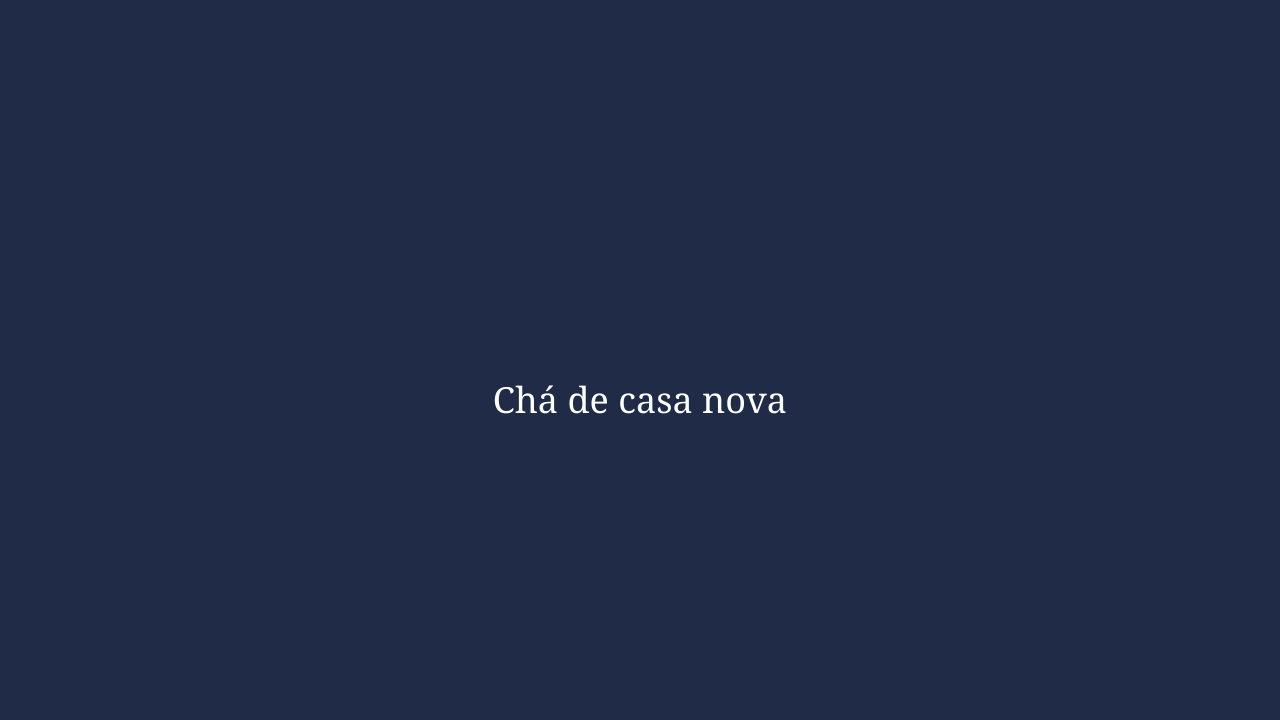
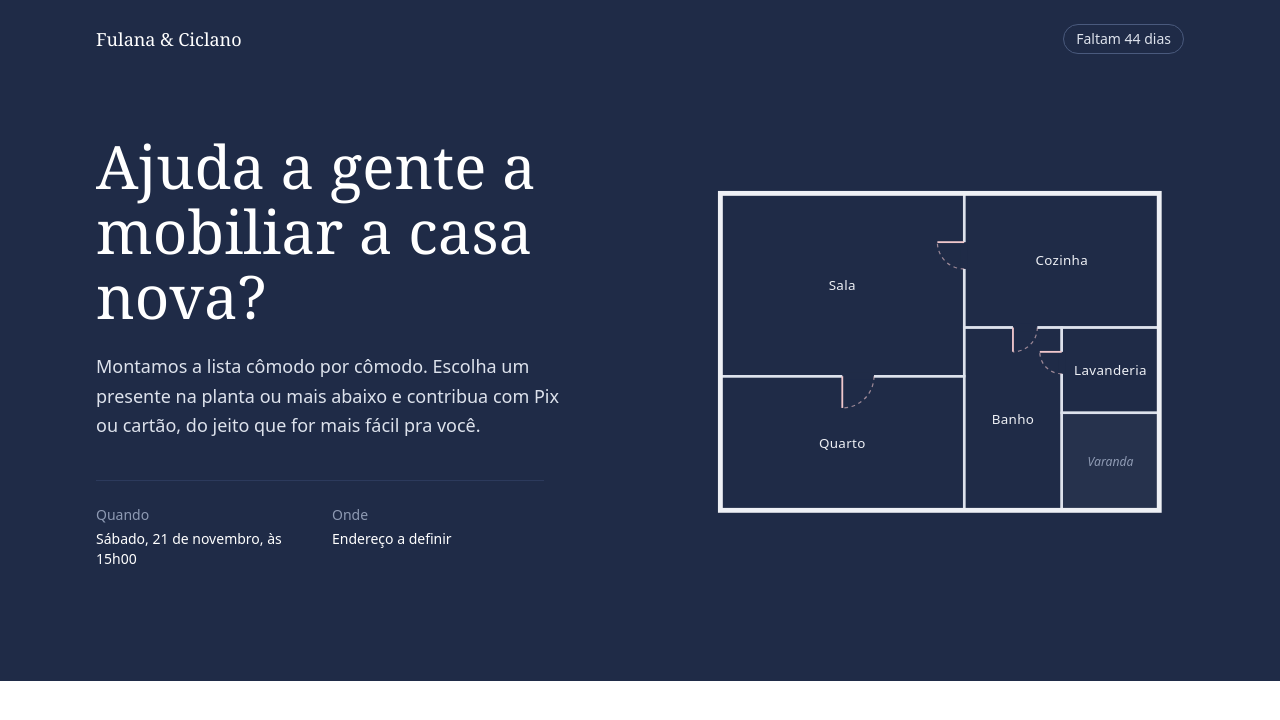
Before and after one commit to Lolita0000/cha-casa-nova, a React (Vite) app: page / in a window 1280 px wide. Shown: the top 720 px of the page. Built offline with nearby package versions, Linux system fonts and the light colour scheme.

Commit message:
feat(hero): add hero with interactive floor plan

```diff
--- a/src/app/App.tsx
+++ b/src/app/App.tsx
@@ -1,7 +1,16 @@
+import { rooms } from '@/data/rooms'
+import { gifts } from '@/data/gifts'
+import { groupGiftsByRoom } from '@/data/selectors'
+import { Hero } from '@/features/hero/Hero'
+
+const giftsByRoom = groupGiftsByRoom(rooms, gifts)
+const activeRoomIds = giftsByRoom.map(({ room }) => room.id)
+
 export function App() {
   return (
-    <main className="grid min-h-svh place-items-center bg-ink-800 text-white">
-      <h1 className="font-display text-4xl">Chá de casa nova</h1>
-    </main>
+    <>
+      <Hero activeRoomIds={activeRoomIds} />
+      <main />
+    </>
   )
 }
--- /dev/null
+++ b/src/features/gifts/roomAnchor.ts
@@ -0,0 +1,5 @@
+import type { RoomId } from '@/types/gift'
+
+export function getRoomAnchor(roomId: RoomId): string {
+  return `comodo-${roomId}`
+}
--- /dev/null
+++ b/src/features/hero/FloorPlan.tsx
@@ -0,0 +1,120 @@
+import type { RoomId } from '@/types/gift'
+import { getRoomAnchor } from '@/features/gifts/roomAnchor'
+
+import {
+  FLOOR_PLAN_VIEWBOX,
+  floorPlanAreas,
+  floorPlanDoors,
+  type FloorPlanArea,
+} from './floorPlanLayout'
+
+interface FloorPlanProps {
+  /** Rooms that have gifts. Only these become links. */
+  activeRoomIds: RoomId[]
+  className?: string
+}
+
+export function FloorPlan({ activeRoomIds, className = '' }: FloorPlanProps) {
+  const { width, height } = FLOOR_PLAN_VIEWBOX
+
+  return (
+    <svg
+      viewBox={`0 0 ${width} ${height}`}
+      className={className}
+      role="group"
+      aria-label="Planta da casa. Clique em um cômodo para ver os presentes dele."
+    >
+      {floorPlanAreas.map((area) => {
+        const isActive = area.roomId !== undefined && activeRoomIds.includes(area.roomId)
+        return isActive && area.roomId ? (
+          <a
+            key={area.key}
+            href={`#${getRoomAnchor(area.roomId)}`}
+            aria-label={`Ver presentes: ${area.label}`}
+            className="group outline-none"
+          >
+            <AreaShape area={area} interactive />
+          </a>
+        ) : (
+          <AreaShape key={area.key} area={area} />
+        )
+      })}
+
+      {floorPlanDoors.map((door) => (
+        <g
+          key={`${door.x}-${door.y}`}
+          transform={`translate(${door.x} ${door.y}) rotate(${door.rotation})`}
+          aria-hidden="true"
+        >
+          <rect x={0} y={-3} width={door.radius} height={6} className="fill-ink-800" />
+          <line
+            x1={0}
+            y1={0}
+            x2={0}
+            y2={door.radius}
+            className="stroke-blush-200"
+            strokeWidth={1.5}
+          />
+          <path
+            d={`M ${door.radius} 0 A ${door.radius} ${door.radius} 0 0 1 0 ${door.radius}`}
+            fill="none"
+            className="stroke-blush-200/60"
+            strokeWidth={1}
+            strokeDasharray="3 3"
+          />
+        </g>
+      ))}
+
+      <rect
+        x={20}
+        y={20}
+        width={width - 40}
+        height={height - 40}
+        fill="none"
+        className="stroke-ink-50"
+        strokeWidth={4}
+        aria-hidden="true"
+      />
+    </svg>
+  )
+}
+
+interface AreaShapeProps {
+  area: FloorPlanArea
+  interactive?: boolean
+}
+
+function AreaShape({ area, interactive = false }: AreaShapeProps) {
+  const centerX = area.x + area.width / 2
+  const centerY = area.y + area.height / 2
+
+  return (
+    <g className={interactive ? 'cursor-pointer' : undefined}>
+      <rect
+        x={area.x}
+        y={area.y}
+        width={area.width}
+        height={area.height}
+        className={
+          interactive
+            ? 'fill-transparent stroke-ink-100 transition-colors duration-200 group-hover:fill-blush-200/15 group-focus-visible:fill-blush-200/25'
+            : 'fill-ink-50/[0.03] stroke-ink-100'
+        }
+        strokeWidth={2}
+      />
+      <text
+        x={centerX}
+        y={centerY}
+        textAnchor="middle"
+        dominantBaseline="central"
+        className={
+          interactive
+            ? 'fill-ink-50 text-[11px] font-medium tracking-wide transition-colors group-hover:fill-blush-200 group-focus-visible:fill-blush-200'
+            : 'fill-ink-300 text-[10px] italic'
+        }
+      >
+        {area.label}
+      </text>
+    </g>
+  )
+}
--- /dev/null
+++ b/src/features/hero/Hero.tsx
@@ -0,0 +1,66 @@
+import { Container } from '@/components/ui/Container'
+import { siteConfig } from '@/config/site'
+import { daysUntil, describeDaysLeft, formatEventDate, formatEventTime } from '@/lib/date/event'
+import type { RoomId } from '@/types/gift'
+
+import { FloorPlan } from './FloorPlan'
+
+interface HeroProps {
+  activeRoomIds: RoomId[]
+}
+
+export function Hero({ activeRoomIds }: HeroProps) {
+  const { coupleNames, event } = siteConfig
+  const eventDate = new Date(event.startsAt)
+
+  return (
+    <header className="bg-ink-800 text-ink-50">
+      <Container className="flex items-center justify-between py-6 text-sm">
+        <p className="font-display text-lg text-white">{coupleNames.join(' & ')}</p>
+        <p className="rounded-full border border-ink-500 px-3 py-1 text-ink-100">
+          {describeDaysLeft(daysUntil(eventDate))}
+        </p>
+      </Container>
+
+      <Container className="grid items-center gap-12 pt-8 pb-20 lg:grid-cols-[1.1fr_1fr] lg:gap-16 lg:pt-14 lg:pb-28">
+        <div>
+          <h1 className="max-w-[14ch] font-display text-[2.6rem] leading-[1.08] text-white sm:text-6xl">
+            Ajuda a gente a mobiliar a casa nova?
+          </h1>
+          <p className="mt-6 max-w-[46ch] text-lg leading-relaxed text-ink-100">
+            Montamos a lista cômodo por cômodo. Escolha um presente na planta ou mais abaixo e
+            contribua com Pix ou cartão, do jeito que for mais fácil pra você.
+          </p>
+
+          <dl className="mt-10 grid max-w-md grid-cols-2 gap-x-6 gap-y-4 border-t border-ink-700 pt-6 text-sm">
+            <div>
+              <dt className="text-ink-300">Quando</dt>
+              <dd className="mt-1 text-white first-letter:uppercase">
+                {formatEventDate(eventDate)}, às {formatEventTime(eventDate)}
+              </dd>
+            </div>
+            <div>
+              <dt className="text-ink-300">Onde</dt>
+              <dd className="mt-1 text-white">
+                {event.mapsUrl ? (
+                  <a
+                    href={event.mapsUrl}
+                    target="_blank"
+                    rel="noreferrer"
+                    className="underline decoration-blush-400 underline-offset-4 hover:text-blush-200"
+                  >
+                    {event.addressLine}
+                  </a>
+                ) : (
+                  event.addressLine
+                )}
+              </dd>
+            </div>
+          </dl>
+        </div>
+
+        <FloorPlan activeRoomIds={activeRoomIds} className="w-full max-w-xl justify-self-center" />
+      </Container>
+    </header>
+  )
+}
--- /dev/null
+++ b/src/features/hero/floorPlanLayout.ts
@@ -0,0 +1,40 @@
+import type { RoomId } from '@/types/gift'
+
+export interface FloorPlanArea {
+  key: string
+  label: string
+  /** Areas without a room have no gifts and are drawn as plain decoration. */
+  roomId?: RoomId
+  x: number
+  y: number
+  width: number
+  height: number
+}
+
+export const FLOOR_PLAN_VIEWBOX = { width: 400, height: 300 }
+
+/** A simplified apartment plan. Coordinates are in viewBox units. */
+export const floorPlanAreas: FloorPlanArea[] = [
+  {
+    key: 'living-room',
+    roomId: 'living-room',
+    label: 'Sala',
+    x: 20,
+    y: 20,
+    width: 200,
+    height: 150,
+  },
+  { key: 'kitchen', roomId: 'kitchen', label: 'Cozinha', x: 220, y: 20, width: 160, height: 110 },
+  { key: 'bedroom', roomId: 'bedroom', label: 'Quarto', x: 20, y: 170, width: 200, height: 110 },
+  { key: 'bathroom', roomId: 'bathroom', label: 'Banho', x: 220, y: 130, width: 80, height: 150 },
+  { key: 'laundry', roomId: 'laundry', label: 'Lavanderia', x: 300, y: 130, width: 80, height: 70 },
+  { key: 'balcony', label: 'Varanda', x: 300, y: 200, width: 80, height: 80 },
+]
+
+/** Door swings drawn as quarter circles: hinge point, radius and start angle. */
+export const floorPlanDoors = [
+  { x: 120, y: 170, radius: 26, rotation: 0 },
+  { x: 220, y: 60, radius: 22, rotation: 90 },
+  { x: 260, y: 130, radius: 20, rotation: 0 },
+  { x: 300, y: 150, radius: 18, rotation: 90 },
+]
```
